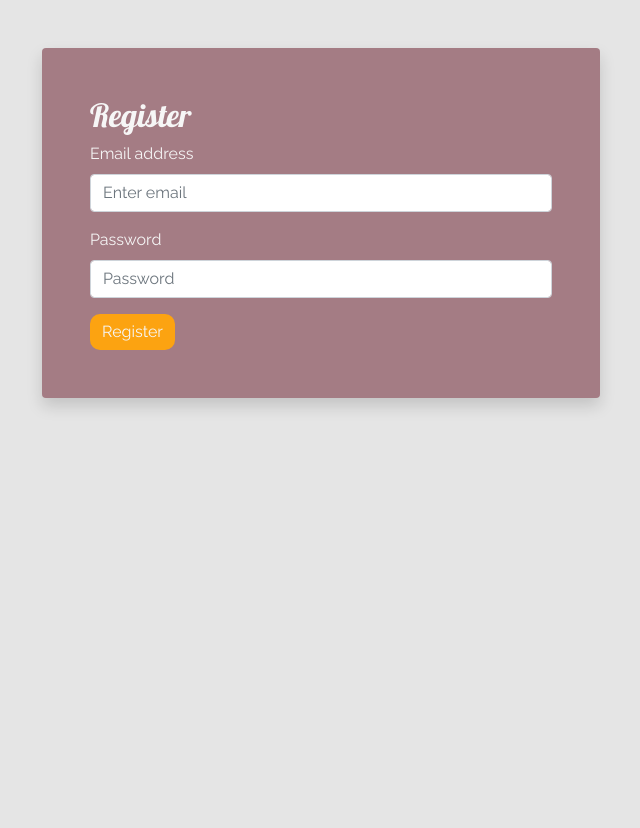
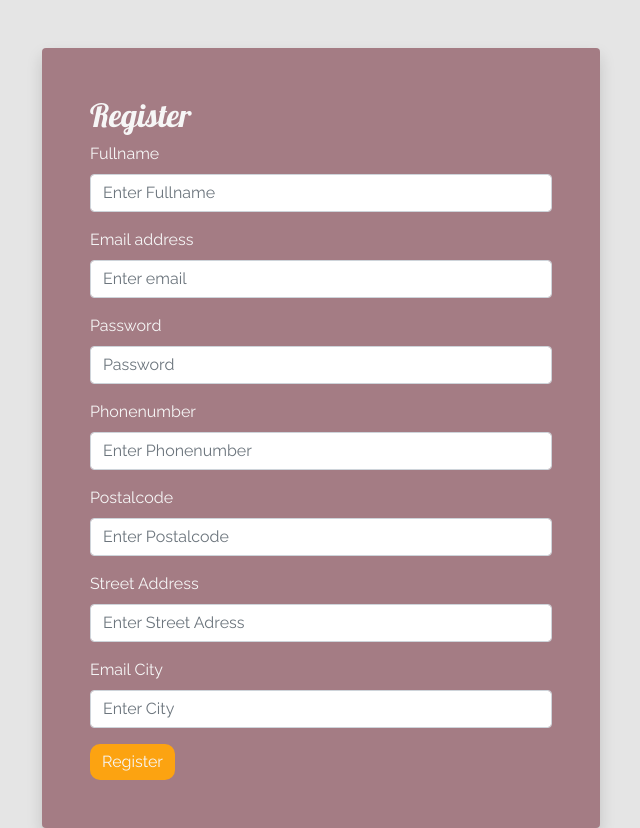
Before and after one commit to Secar98/Webshop-grupp3, a React (Create React App) app in the folder client/: page /register in a window 1280 px wide. Shown: the whole page, without its empty margins (319-959 px from the left). Before the commit the page ends 800 px from the top, so only its background shows below. Built offline with nearby package versions, Linux system fonts and the light colour scheme.

Commit message:
changed extention on RegisterPage to .jsx

```diff
--- a/client/src/Pages/RegisterPage.js
+++ /dev/null
@@ -1,60 +0,0 @@
-import React, {useState, useEffect, useContext} from 'react';
-import {useHistory} from 'react-router-dom';
-import FetchKit from '../utils/fetchKit';
-import {UserContext} from '../context/userContext';
-import Form from 'react-bootstrap/Form';
-import Col from 'react-bootstrap/Col';
-
-export default function RegisterPage() {
-    const history = useHistory();
-    const {setNewUser} = useContext(UserContext);
-    const [formData, setFormData] = useState({
-        email: "",
-        password:""
-    })
-
-
-    const handleOnSubmit =  (e) =>{
-        e.preventDefault()
-
-        FetchKit.registerFetch(formData)
-        .then((res) => res.json())
-        .then(item =>{
-            setNewUser(true);
-            history.push('/login')
-        });
-    }
-
-    const handleOnChange = (e) => {
-        setFormData({ ...formData, [e.target.name]: e.target.value})
-    }
-
-  return (
-    <Col md={{ span: 6, offset: 3 }} className="colorBackground lightText mt-5 p-5 rounded shadow">
-      <h2>Register</h2>
-      <Form method="POST" onSubmit={handleOnSubmit}>
-        <Form.Group className="mb-3" controlId="formBasicEmail">
-          <Form.Label>Email address</Form.Label>
-          <Form.Control
-            name="email"
-            onChange={handleOnChange}
-            type="email"
-            placeholder="Enter email"
-          />
-        </Form.Group>
-
-        <Form.Group className="mb-3" controlId="formBasicPassword">
-          <Form.Label>Password</Form.Label>
-          <Form.Control
-            name="password"
-            onChange={handleOnChange}
-            type="password"
-            placeholder="Password"
-          />
-        </Form.Group>
-
-        <input className="btn lightText" type="submit" value="Register" />
-      </Form>
-    </Col>
-  );
-}
--- a/client/src/Pages/RegisterPage.jsx
+++ b/client/src/Pages/RegisterPage.jsx
@@ -1,6 +1,7 @@
 import React from "react";
 import { useHistory } from "react-router-dom";
 import FetchKit from "../utils/fetchKit";
+import { Form, Col } from "react-bootstrap";
 
 export default function RegisterPage() {
   const history = useHistory();
@@ -31,32 +32,76 @@ export default function RegisterPage() {
   };
 
   return (
-    <div>
-      <form method="POST" onSubmit={handleOnSubmit}>
-        <input required name="fullName" type="text" placeholder="Fullname" />
-        <input required name="email" type="email" placeholder="email" />
-        <input
+    <Col
+      md={{ span: 6, offset: 3 }}
+      className="colorBackground lightText mt-5 p-5 rounded shadow"
+    >
+      <h2>Register</h2>
+      <Form method="POST" onSubmit={handleOnSubmit}>
+        <Form.Group className="mb-3" controlId="formBasicFullname">
+          <Form.Label>Fullname</Form.Label>
+          <Form.Control
+            name="fullName"
             required
+            type="text"
+            placeholder="Enter Fullname"
+          />
+        </Form.Group>
+        <Form.Group className="mb-3" controlId="formBasicEmail">
+          <Form.Label>Email address</Form.Label>
+          <Form.Control
+            name="email"
+            required
+            type="email"
+            placeholder="Enter email"
+          />
+        </Form.Group>
+        <Form.Group className="mb-3" controlId="formBasicPassword">
+          <Form.Label>Password</Form.Label>
+          <Form.Control
             name="password"
             type="password"
-          placeholder="password"
+            placeholder="Password"
           />
-        <input required name="phoneNumber" type="tel" placeholder="Phone" />
-        <input
+        </Form.Group>
+        <Form.Group className="mb-3" controlId="formBasicPhoneNumber">
+          <Form.Label>Phonenumber</Form.Label>
+          <Form.Control
+            name="phoneNumber"
             required
+            type="number"
+            placeholder="Enter Phonenumber"
+          />
+        </Form.Group>
+        <Form.Group className="mb-3" controlId="formBasicPostaCode">
+          <Form.Label>Postalcode</Form.Label>
+          <Form.Control
             name="postalCode"
+            required
             type="number"
-          placeholder="Postalcode"
+            placeholder="Enter Postalcode"
           />
-        <input
+        </Form.Group>
+        <Form.Group className="mb-3" controlId="formBasicStreetAddress">
+          <Form.Label>Street Address</Form.Label>
+          <Form.Control
+            name="adress"
             required
-          name="streetAddress"
             type="text"
-          placeholder="Streetadress"
+            placeholder="Enter Street Adress"
           />
-        <input required name="city" type="text" placeholder="City" />
-        <input required type="submit" value="register" />
-      </form>
-    </div>
+        </Form.Group>
+        <Form.Group className="mb-3" controlId="formBasicCity">
+          <Form.Label>Email City</Form.Label>
+          <Form.Control
+            name="city"
+            required
+            type="text"
+            placeholder="Enter City"
+          />
+        </Form.Group>
+        <input className="btn lightText" type="submit" value="Register" />
+      </Form>
+    </Col>
   );
 }
```
Lines whose indentation alone changed are shown as unchanged.
